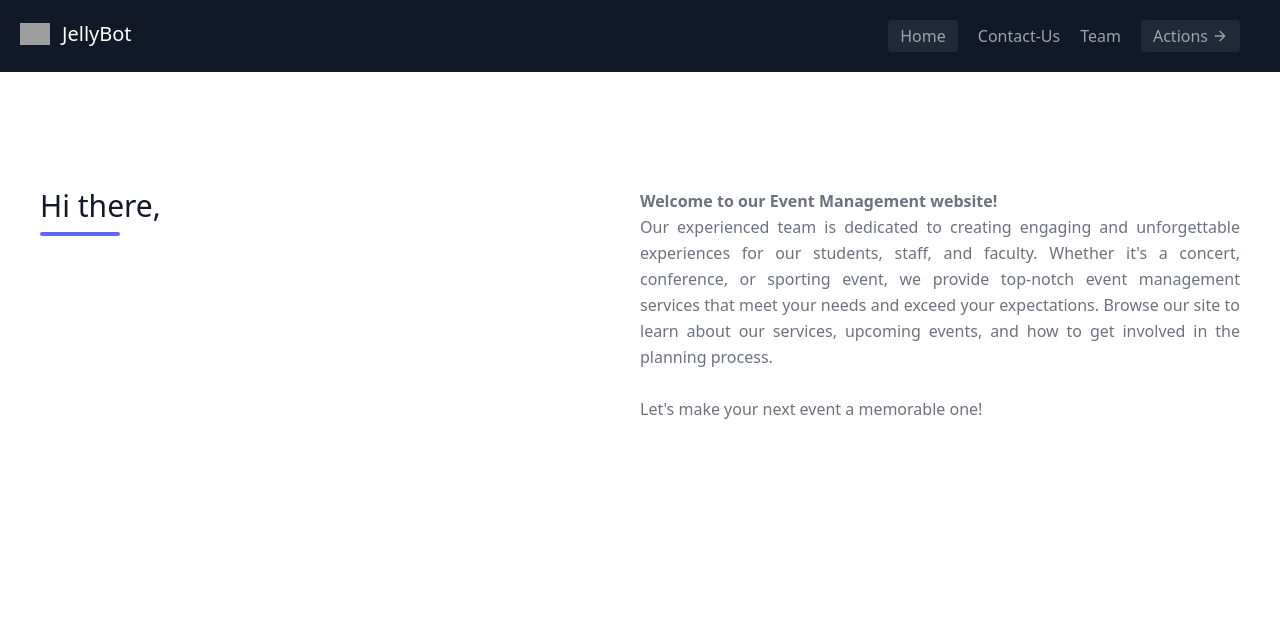
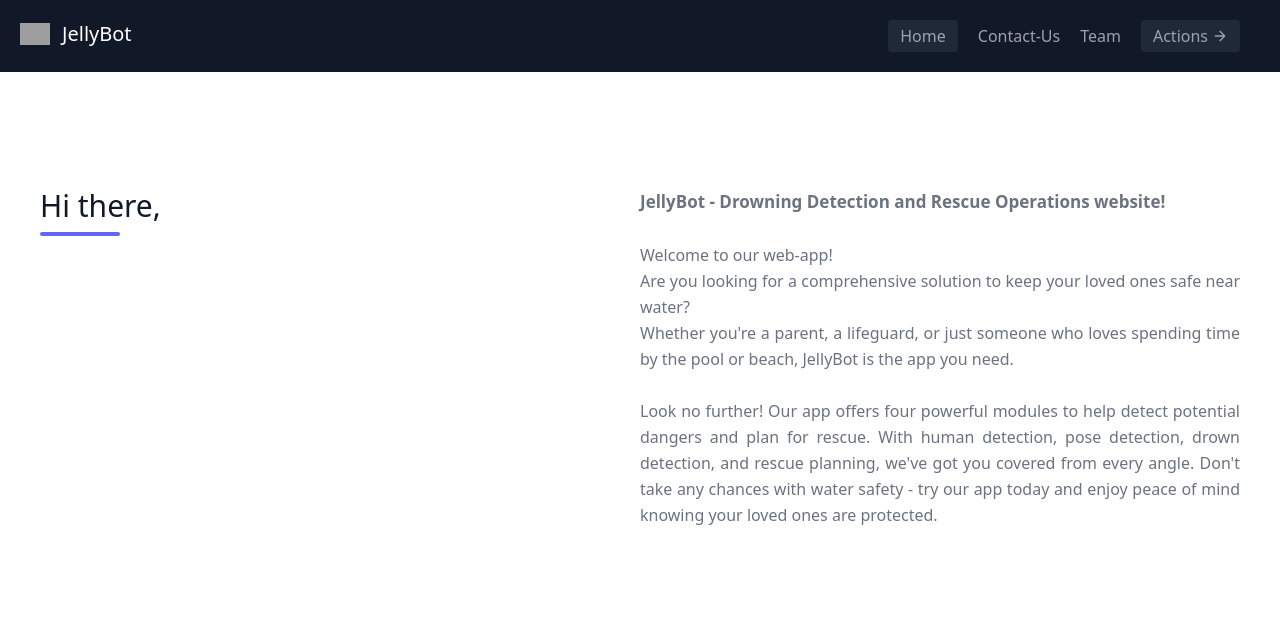
Before and after one commit to aadilsehrawat/JellyBot, a Django app: page /home/ in a window 1280 px wide. Shown: the top 621 px of the page. Run offline with Django 4.2, Linux system fonts and the light colour scheme; some libraries are stand-ins or nearby versions; grey boxes are pictures that could not be loaded.

Commit message:
Updated Home Page UI

```diff
--- a/App/templates/App/home.html
+++ b/App/templates/App/home.html
@@ -1,4 +1,5 @@
 {% extends 'base.html' %}
+{% load static %}
 
 {% block title %}HOME{% endblock title %}
 
@@ -17,14 +18,17 @@
     #wrapper{
       padding: 2rem 1rem;
     }
+    #section-2{
+      padding-top: 2rem;
+    }
   }
 </style>
 {% endblock styles %}
 
 {% block content %}
 <section class="text-gray-600 body-font">
-    <div id="wrapper" class="container px-5 py-24 mx-auto">
-      <div class="flex flex-wrap w-full mb-20">
+    <div id="wrapper" class="container px-5 pt-24 mx-auto">
+      <div class="flex flex-wrap w-full">
         <div class="lg:w-1/2 w-full mb-6 lg:mb-0">
           <h1 class="sm:text-3xl text-2xl font-medium title-font mb-2 text-gray-900">
             {% if user.is_authenticated %}
@@ -40,38 +44,48 @@
           <div class="h-1 w-20 bg-indigo-500 rounded"></div>
         </div>
         <p class="lg:w-1/2 w-full leading-relaxed text-gray-500" style="text-align: justify; text-justify: inter-word;">
-            <b> Welcome to our Event Management website! </b><br>
+            <span style="font-size: 17px"><b> JellyBot - Drowning Detection and Rescue Operations website! </b></span><br>
             <span>
-            Our experienced team is dedicated to creating engaging and unforgettable experiences for our students, staff, and faculty.
-            Whether it's a concert, conference, or sporting event, we provide top-notch event management services that meet your needs and exceed your expectations.
-            Browse our site to learn about our services, upcoming events, and how to get involved in the planning process. <br><br>
-            Let's make your next event a memorable one!
+              <br>
+              Welcome to our web-app! <br>
+              Are you looking for a comprehensive solution to keep your loved ones safe near water? <br>
+              Whether you're a parent, a lifeguard, or just someone who loves spending time by the pool or beach, JellyBot is the app you need. <br><br>
+              Look no further! Our app offers four powerful modules to help detect potential dangers and plan for rescue.
+              With human detection, pose detection, drown detection, and rescue planning, we've got you covered from every angle.
+              Don't take any chances with water safety - try our app today and enjoy peace of mind knowing your loved ones are protected.
             </span>
         </p>
+    </div>
+  </section>
+  <section class="text-gray-600 body-font">
+    <div id="section-2" class="container px-5 py-24 mx-auto flex flex-wrap">
+      <div class="flex flex-wrap -mx-4 mt-auto mb-auto lg:w-1/2 sm:w-2/3 content-start sm:pr-10">
+        <div class="w-full sm:p-4 px-4 mb-6">
+          <h1 class="title-font font-medium text-xl mb-2 text-gray-900">We believe safety should be a top priority for everyone.</h1>
+          <div class="leading-relaxed">
+            We use cutting-edge technology to detect potential dangers and provide actionable insights to help prevent accidents before they happen.
+            With <b>JellyBot</b>, you can rest easy knowing that you're always one step ahead when it comes to water safety.</div>
+        </div>
+        <div class="p-4 sm:w-1/2 lg:w-1/4 w-1/2">
+          <h2 class="title-font font-medium text-3xl text-gray-900">2.6K</h2>
+          <p class="leading-relaxed">Users</p>
+        </div>
+        <div class="p-4 sm:w-1/2 lg:w-1/4 w-1/2">
+          <h2 class="title-font font-medium text-3xl text-gray-900">1.7K</h2>
+          <p class="leading-relaxed">Subscribes</p>
+        </div>
+        <div class="p-4 sm:w-1/2 lg:w-1/4 w-1/2">
+          <h2 class="title-font font-medium text-3xl text-gray-900">35</h2>
+          <p class="leading-relaxed">Runs Today</p>
+        </div>
+        <div class="p-4 sm:w-1/2 lg:w-1/4 w-1/2">
+          <h2 class="title-font font-medium text-3xl text-gray-900">4</h2>
+          <p class="leading-relaxed">Actions</p>
+        </div>
       </div>
-      {% comment %} <p class="mb-4 pl-1" style="font-size: 21px; font-weight: 500">Latest Events:</p>
-      <div class="flex flex-wrap -m-4">
-        {% for event in latest_events %}
-        <div class="xl:w-1/4 md:w-1/2 p-4">
-          <div id="event-card" class="bg-gray-100 p-6 rounded-lg">
-            <img class="h-40 rounded w-full object-cover object-center mb-6" src="{{event.cover.url}}" onerror="this.onerror=null; this.src='https://www.littlethings.info/wp-content/uploads/2014/04/dummy-image-grey-e1398449111870.jpg';" alt="Event Cover Image" class="img-responsive" />
-            <div class="flex" style="justify-content: flex-end">
-                <h3 class="tracking-widest text-indigo-500 text-xs font-medium title-font">&#128197; {{event.date}}</h3>
-            </div>
-            <h2 class="text-lg text-gray-900 font-medium title-font mb-4">{{event.name}}</h2>
-            <p class="leading-relaxed text-base">
-                {{event.description|striptags|truncatewords_html:20}}
-            </p>
-            <a class="text-indigo-500 inline-flex items-center md:mb-2 lg:mb-0" href="#">View Event Details
-                <svg class="w-4 h-4 ml-2" viewBox="0 0 24 24" stroke="currentColor" stroke-width="2" fill="none" stroke-linecap="round" stroke-linejoin="round">
-                    <path d="M5 12h14"></path>
-                    <path d="M12 5l7 7-7 7"></path>
-                </svg>
-            </a>
-          </div>
-        </div>
-        {% endfor %}
-      </div> {% endcomment %}
+      <div class="lg:w-1/2 sm:w-1/3 w-full rounded-lg overflow-hidden mt-6 sm:mt-0">
+        <img class="object-cover object-center w-full h-full" src="https://i.ibb.co/NCYDPWT/JellyBot.png" alt="JellyBot">
+      </div>
     </div>
   </section>
 {% endblock content %}
```
